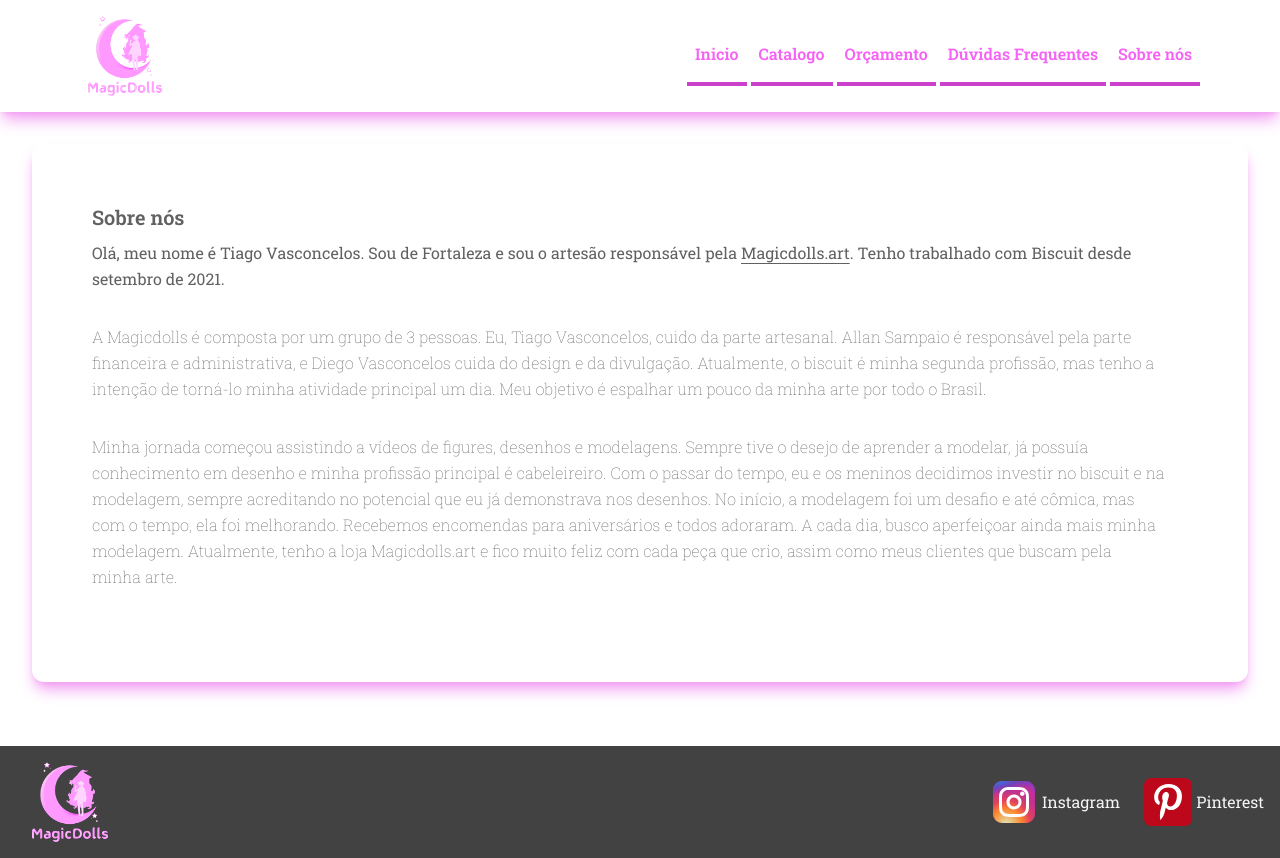
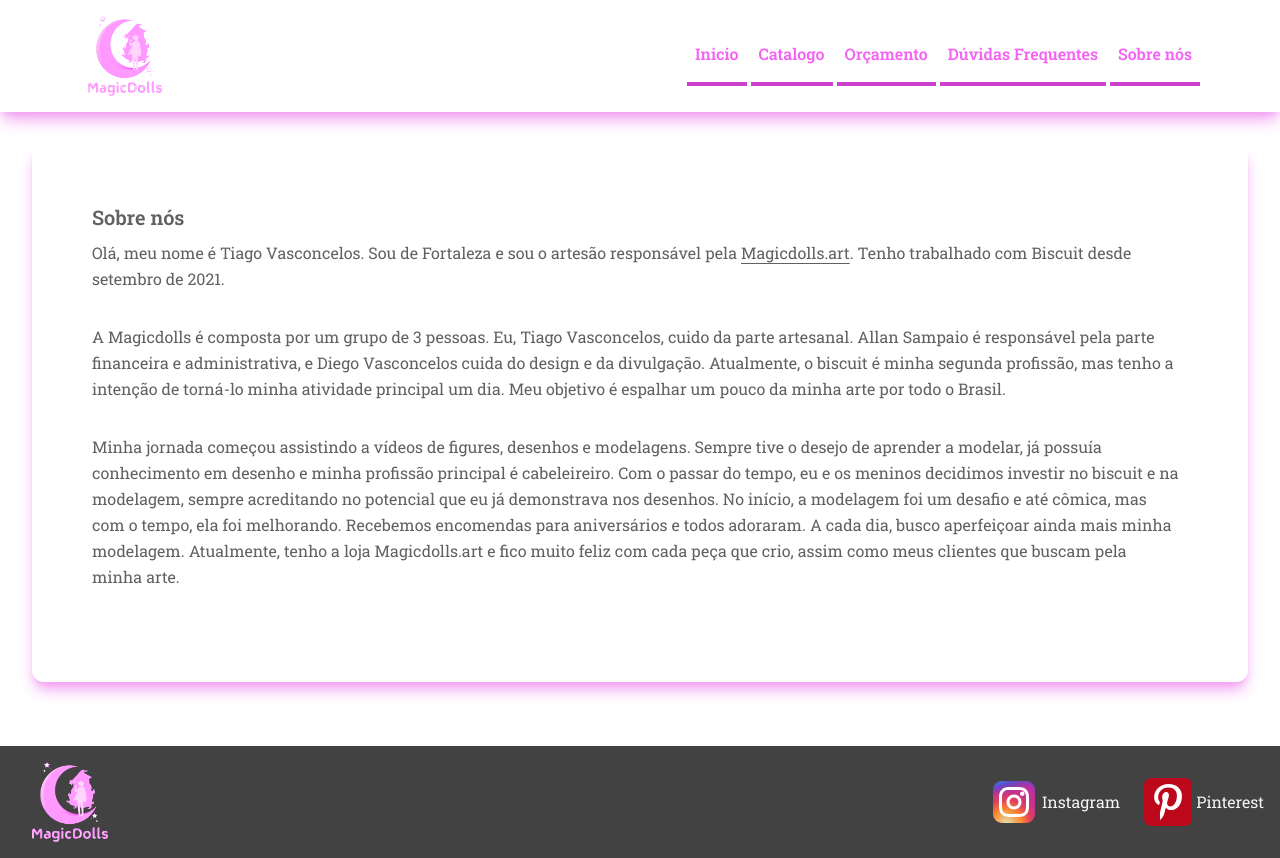
Before and after one commit to AlessandroSampaio/MagicDolls, a React (Vite) app: page /sobre in a window 1280 px wide. Built offline with nearby package versions, Linux system fonts and the light colour scheme.

Commit message:
Ajsuta fonte da pagina '/sobre'

```diff
--- a/src/pages/About/index.tsx
+++ b/src/pages/About/index.tsx
@@ -14,12 +14,12 @@ export function About() {
         <Typography placeholder='' className='mb-8 text-pretty font-medium'>
           Olá, meu nome é Tiago Vasconcelos. Sou de Fortaleza e sou o artesão responsável pela <a className='underline underline-offset-4' href='https://www.instagram.com/magicdolls.arts/'>Magicdolls.art</a>. Tenho trabalhado com Biscuit desde setembro de 2021.
         </Typography>
-        <Typography placeholder='' className='mb-8 text-pretty'>
+        <Typography placeholder='' className='mb-8 text-pretty font-medium'>
           A Magicdolls é composta por um grupo de 3 pessoas. Eu, Tiago Vasconcelos, cuido da parte artesanal. Allan Sampaio é responsável pela parte financeira e administrativa, e Diego Vasconcelos cuida do design e da divulgação.
 
           Atualmente, o biscuit é minha segunda profissão, mas tenho a intenção de torná-lo minha atividade principal um dia. Meu objetivo é espalhar um pouco da minha arte por todo o Brasil.
         </Typography>
-        <Typography placeholder='' className='mb-8 text-pretty'>
+        <Typography placeholder='' className='mb-8 text-pretty font-medium'>
         Minha jornada começou assistindo a vídeos de figures, desenhos e modelagens. Sempre tive o desejo de aprender a modelar, já possuía conhecimento em desenho e minha profissão principal é cabeleireiro. Com o passar do tempo, eu e os meninos decidimos investir no biscuit e na modelagem, sempre acreditando no potencial que eu já demonstrava nos desenhos. No início, a modelagem foi um desafio e até cômica, mas com o tempo, ela foi melhorando. Recebemos encomendas para aniversários e todos adoraram. A cada dia, busco aperfeiçoar ainda mais minha modelagem. Atualmente, tenho a loja <a className='cursor-pointer ' href='https://www.instagram.com/magicdolls.arts/'>Magicdolls.art</a> e fico muito feliz com cada peça que crio, assim como meus clientes que buscam pela minha arte.
         </Typography>
       </CardBody>
```
